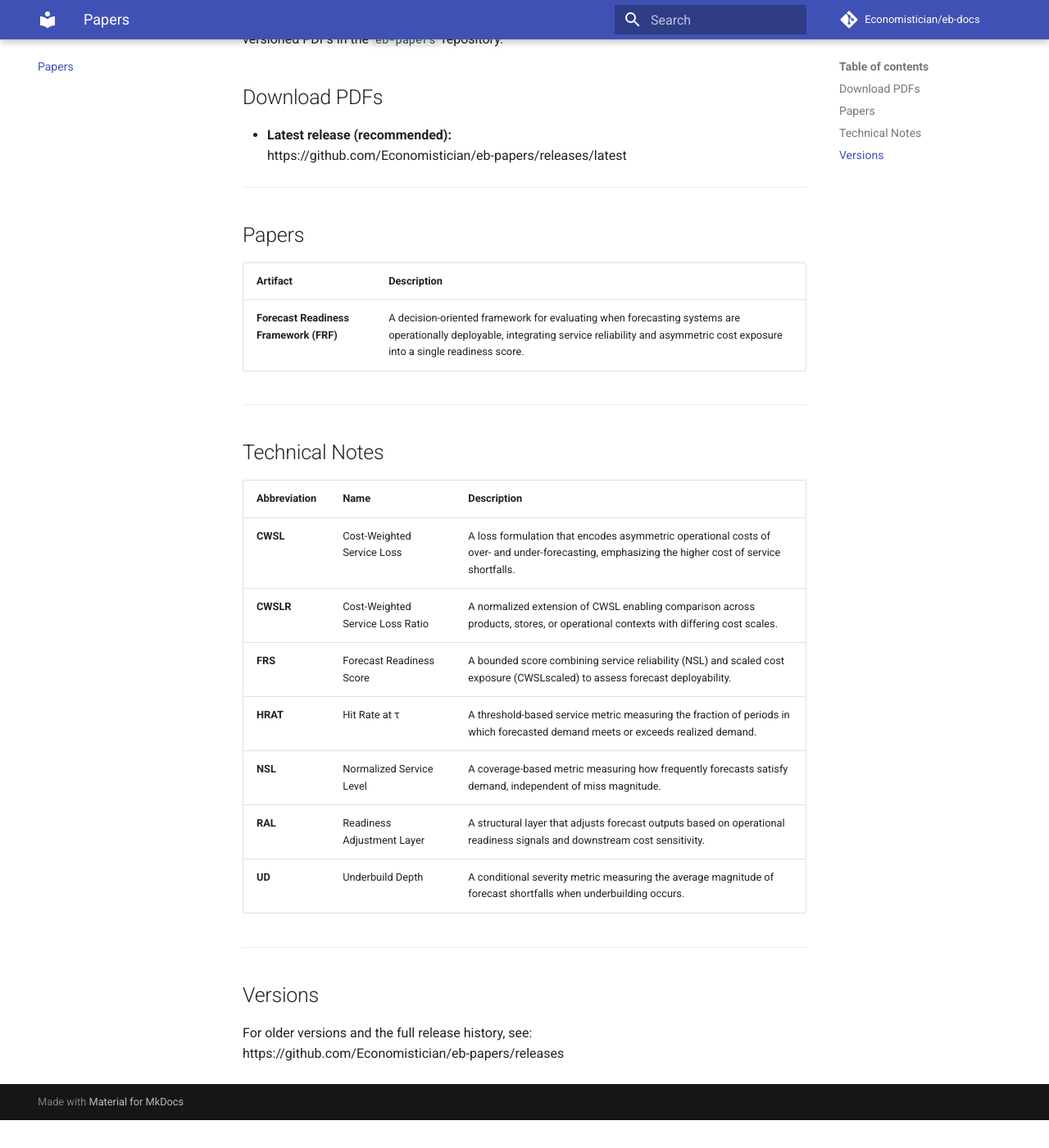
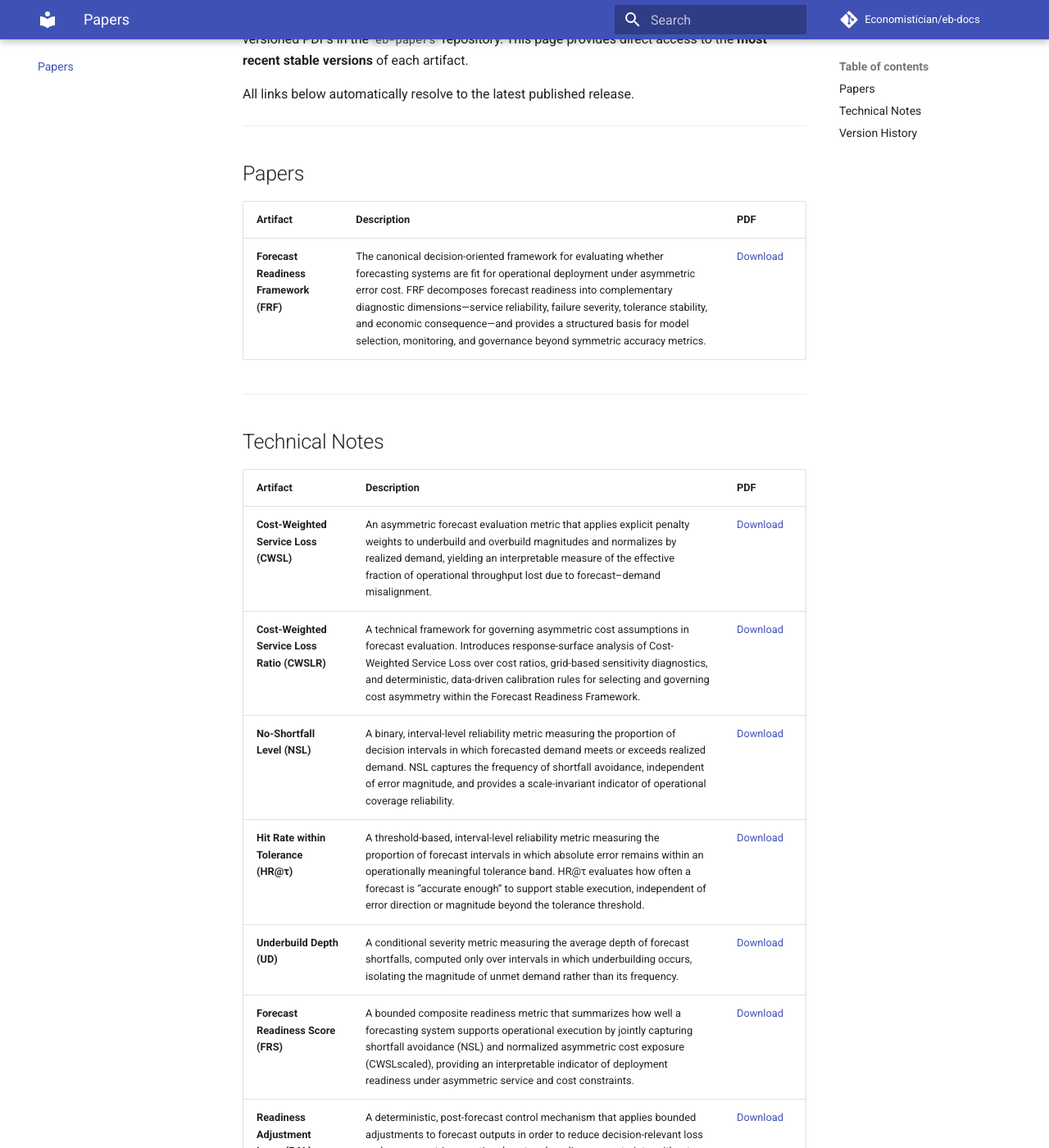
Before and after one commit to Economistician/eb-docs, an MkDocs documentation site: the page built from docs/papers.md, in a window 1280 px wide and 1400 px high, scrolled down 218 px. Shown: the whole window at 82% size. Built offline with MkDocs 1.6.1 and Material for MkDocs 9.7.7, drawn with Linux system fonts in a browser that asks for light colours; comment, search, counter and statistics services are not loaded; before the commit the page ends 1584 px from its top, so only the background shows below that; some of the changed text lies outside the part shown.

Commit message:
Refine paper descriptions and reorder technical notes by conceptual dependency

```diff
--- a/docs/papers.md
+++ b/docs/papers.md
@@ -1,38 +1,36 @@
 # Papers and Technical Notes
 
 The Electric Barometer research artifacts (papers and technical notes) are published
-as versioned PDFs in the `eb-papers` repository.
+as versioned PDFs in the `eb-papers` repository. This page provides direct access to
+the **most recent stable versions** of each artifact.
 
-## Download PDFs
-
-- **Latest release (recommended):**
-  https://github.com/Economistician/eb-papers/releases/latest
+All links below automatically resolve to the latest published release.
 
 ---
 
 ## Papers
 
-| Artifact | Description |
-|--------|-------------|
-| **Forecast Readiness Framework (FRF)** | A decision-oriented framework for evaluating when forecasting systems are operationally deployable, integrating service reliability and asymmetric cost exposure into a single readiness score. |
+| Artifact | Description | PDF |
+|--------|-------------|-----|
+| **Forecast Readiness Framework (FRF)** | The canonical decision-oriented framework for evaluating whether forecasting systems are fit for operational deployment under asymmetric error cost. FRF decomposes forecast readiness into complementary diagnostic dimensions—service reliability, failure severity, tolerance stability, and economic consequence—and provides a structured basis for model selection, monitoring, and governance beyond symmetric accuracy metrics. | [Download](https://github.com/Economistician/eb-papers/releases/latest/download/ElectricBarometer_PAPER_FRF_latest.pdf) |
 
 ---
 
 ## Technical Notes
 
-| Abbreviation | Name | Description |
-|-------------|------|-------------|
-| **CWSL** | Cost-Weighted Service Loss | A loss formulation that encodes asymmetric operational costs of over- and under-forecasting, emphasizing the higher cost of service shortfalls. |
-| **CWSLR** | Cost-Weighted Service Loss Ratio | A normalized extension of CWSL enabling comparison across products, stores, or operational contexts with differing cost scales. |
-| **FRS** | Forecast Readiness Score | A bounded score combining service reliability (NSL) and scaled cost exposure (CWSLscaled) to assess forecast deployability. |
-| **HRAT** | Hit Rate at τ | A threshold-based service metric measuring the fraction of periods in which forecasted demand meets or exceeds realized demand. |
-| **NSL** | Normalized Service Level | A coverage-based metric measuring how frequently forecasts satisfy demand, independent of miss magnitude. |
-| **RAL** | Readiness Adjustment Layer | A structural layer that adjusts forecast outputs based on operational readiness signals and downstream cost sensitivity. |
-| **UD** | Underbuild Depth | A conditional severity metric measuring the average magnitude of forecast shortfalls when underbuilding occurs. |
+| Artifact | Description | PDF |
+|--------|-------------|-----|
+| **Cost-Weighted Service Loss (CWSL)** | An asymmetric forecast evaluation metric that applies explicit penalty weights to underbuild and overbuild magnitudes and normalizes by realized demand, yielding an interpretable measure of the effective fraction of operational throughput lost due to forecast–demand misalignment. | [Download](https://github.com/Economistician/eb-papers/releases/latest/download/ElectricBarometer_TN_CWSL_latest.pdf) |
+| **Cost-Weighted Service Loss Ratio (CWSLR)** | A technical framework for governing asymmetric cost assumptions in forecast evaluation. Introduces response-surface analysis of Cost-Weighted Service Loss over cost ratios, grid-based sensitivity diagnostics, and deterministic, data-driven calibration rules for selecting and governing cost asymmetry within the Forecast Readiness Framework. | [Download](https://github.com/Economistician/eb-papers/releases/latest/download/ElectricBarometer_TN_CWSLR_latest.pdf) |
+| **No-Shortfall Level (NSL)** | A binary, interval-level reliability metric measuring the proportion of decision intervals in which forecasted demand meets or exceeds realized demand. NSL captures the frequency of shortfall avoidance, independent of error magnitude, and provides a scale-invariant indicator of operational coverage reliability. | [Download](https://github.com/Economistician/eb-papers/releases/latest/download/ElectricBarometer_TN_NSL_latest.pdf) |
+| **Hit Rate within Tolerance (HR@τ)** | A threshold-based, interval-level reliability metric measuring the proportion of forecast intervals in which absolute error remains within an operationally meaningful tolerance band. HR@τ evaluates how often a forecast is “accurate enough” to support stable execution, independent of error direction or magnitude beyond the tolerance threshold. | [Download](https://github.com/Economistician/eb-papers/releases/latest/download/ElectricBarometer_TN_HRAT_latest.pdf) |
+| **Underbuild Depth (UD)** | A conditional severity metric measuring the average depth of forecast shortfalls, computed only over intervals in which underbuilding occurs, isolating the magnitude of unmet demand rather than its frequency. | [Download](https://github.com/Economistician/eb-papers/releases/latest/download/ElectricBarometer_TN_UD_latest.pdf) |
+| **Forecast Readiness Score (FRS)** | A bounded composite readiness metric that summarizes how well a forecasting system supports operational execution by jointly capturing shortfall avoidance (NSL) and normalized asymmetric cost exposure (CWSLscaled), providing an interpretable indicator of deployment readiness under asymmetric service and cost constraints. | [Download](https://github.com/Economistician/eb-papers/releases/latest/download/ElectricBarometer_TN_FRS_latest.pdf) |
+| **Readiness Adjustment Layer (RAL)** | A deterministic, post-forecast control mechanism that applies bounded adjustments to forecast outputs in order to reduce decision-relevant loss under asymmetric operational cost and readiness constraints, without modifying or retraining the underlying forecasting model. | [Download](https://github.com/Economistician/eb-papers/releases/latest/download/ElectricBarometer_TN_RAL_latest.pdf) |
 
 ---
 
-## Versions
+## Version History
 
 For older versions and the full release history, see:
 https://github.com/Economistician/eb-papers/releases
```
